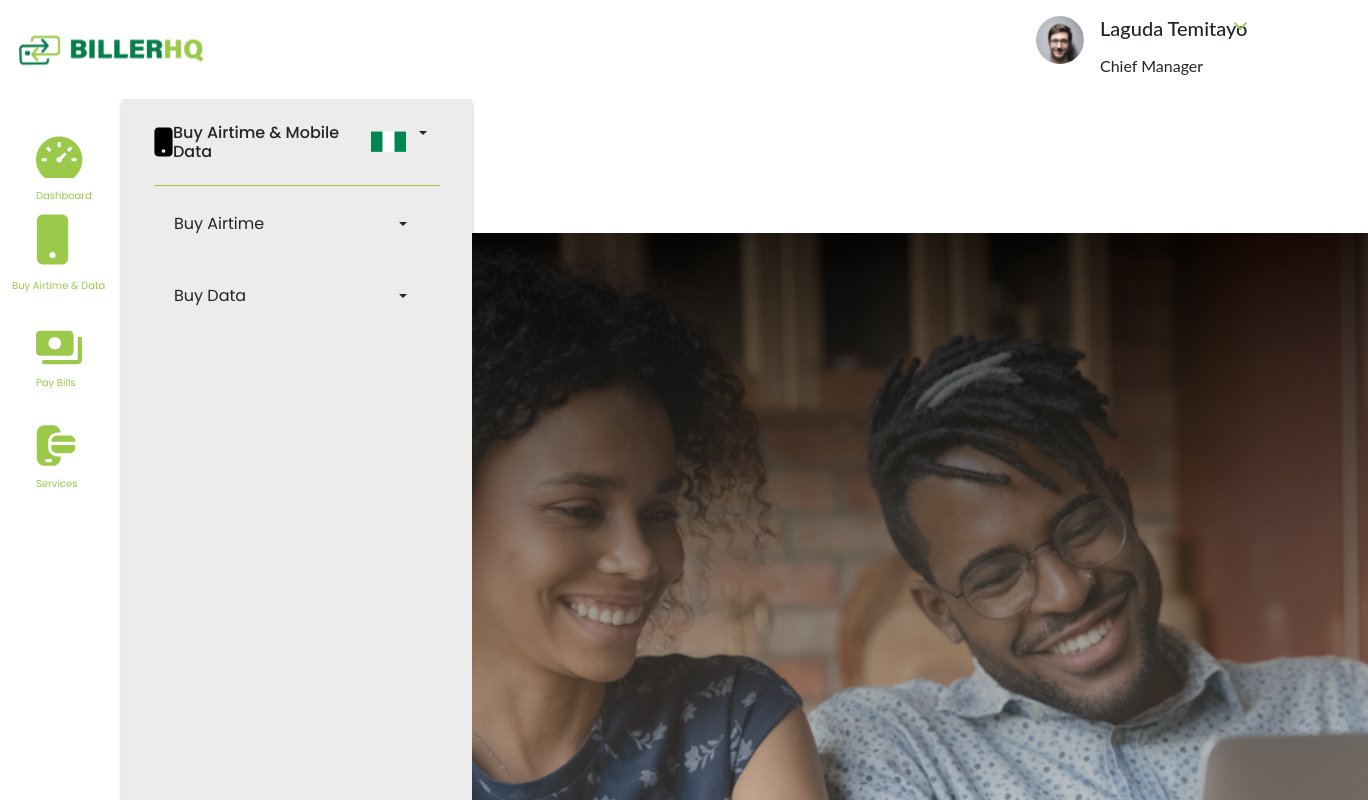
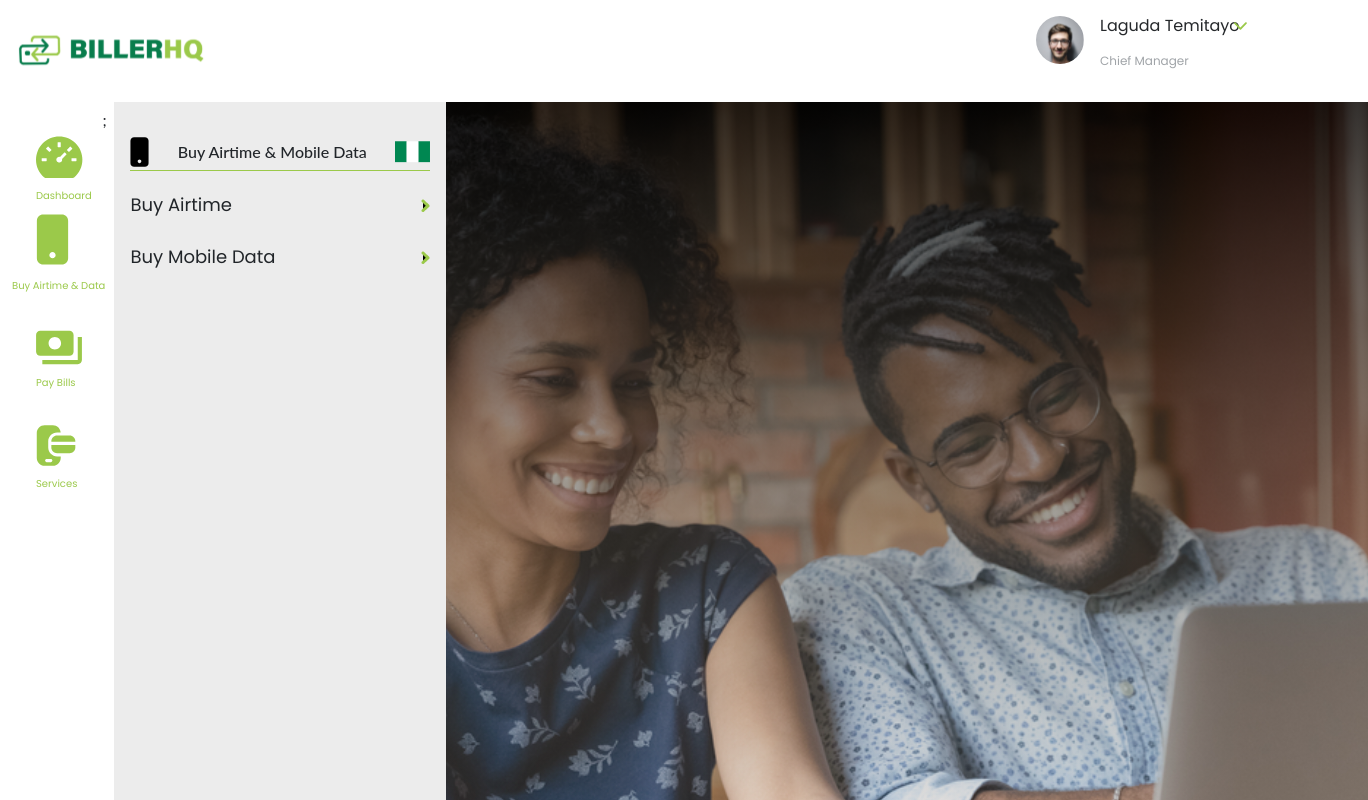
Before and after one commit to yewande-hassan/billerhq, a Next.js app: page /AirtimeandData in a window 1280 px wide. Shown: the top 800 px of the page, 1368 px wide, since content can reach past the window. Built offline with nearby package versions, Linux system fonts and the light colour scheme.

Commit message:
Fix on Dashboard and Buy Airtime

```diff
--- a/pages/EverythingBuy.js
+++ b/component/RechargeAirtime/EverythingBuy.js
@@ -1,26 +1,12 @@
 import React, { useState } from "react";
-// import { BaseLayout } from "../../component/common/ui";
-import AirtimeandData from "./AirtimeandData";
-import Header from "../component/common/ui/common/Header";
-import { SideNav } from "../component/common/ui/common";
-// import styles from "../../styles/EverythingBuy.module.css";
-import styles from "../styles/EverythingBuy.module.css";
-// import "../styles/globals.css";
-// import styles from "../../styles/Dashboard.module.css";
-import green from "../public/images/switch.png";
+import styles from "../../styles/EverythingBuy.module.css";
 
-export default function EverythingBuy() {
-  // const styles = require("./styles");
+export default function EverythingBuy({name}) {
   return (
     <>
-      <Header />
-
-      <SideNav />
-
-      <AirtimeandData />
       <div className={styles.beforeevery}>
         <div className={styles.everything}>
-          <h6 className={styles.buytext}>Buy Airtime</h6>
+          <h6 className={styles.buytext}>{name}</h6>
           <input
             className={styles.mobile}
             type="number"
@@ -32,7 +18,7 @@ export default function EverythingBuy() {
             <input
               className={styles.num}
               type="Amount"
-              placeholder="       Amount"
+              placeholder="Amount"
             />
           </div>
           <div className={styles.beneficiary}>
--- a/component/common/ui/common/Header/index.js
+++ b/component/common/ui/common/Header/index.js
@@ -25,8 +25,8 @@ export default function Header() {
       <div className={`d-flex flex-row ${styles.AvatarSection}`}>
         <img className={`${styles.avatar}`} src={Avatar.src} alt="Avatar" />
         <div>
-          <h5>Laguda Temitayo</h5>
-          <p>Chief Manager</p>
+          <h5  className={`${styles.heading5}`} >Laguda Temitayo</h5>
+          <p className={`${styles.paragraph}`}>Chief Manager</p>
         </div>
         <img className={`${styles.arrowUp}`} src={ArrowUp.src} alt="Arrow up" />
       </div>
--- a/pages/AirtimeandData/index.js
+++ b/pages/AirtimeandData/index.js
@@ -2,194 +2,65 @@ import React, { useState } from "react";
 import { BaseLayout } from "../../component/common/ui";
 import Phone from "../../public/images/Phone.svg";
 import Flag from "../../public/images/Flag.svg";
-import ArrowRight from "../../public/images/ArrowRight.svg";
-import styles from "../../styles/AirtimeandData.module.css";
+import PayBillsArrowIcons from "../../public/images/paybillsarrows.png";
+import Search from "../../component/common/ui/common/Search";
+import styles from "../../styles/payBills.module.css";
+import EverythingBuy from "../../component/RechargeAirtime/EverythingBuy";
 
 export default function AirtimeandData() {
-  // let timeOutId = null;
-  // const [selectedMenu, setSelectedMenu] = useState(false);
-  // const [toggleBuyAirtime, settoggleBuyAirtime]= useState(false);
-  // const [toggleBuyData, settoggleBuyData]= useState(false);
-
-  // const onBlurHandler = () => {
-  //   timeOutId = setTimeout(() => {
-  //     setSelectedMenu(false);
-  //   });
-  // };
-
-  // const onFocusHandler = () => {
-  //   clearTimeout(timeOutId);
-  // };
-
-  // const showBuyAirtime = () =>{
-  //   settoggleBuyAirtime(true);
-  //   settoggleBuyData(false);
-  // }
-  // const hideBuyAirtime = () =>{
-  //   settoggleBuyAirtime(false);
-  // }
-  // const renderBuyAirtimeModal = () => {
-  //   if (toggleBuyAirtime) {
-  //     return <sideNav/>;
-  //   }
-  // };
-  // const showBuyData = () =>{
-  //   settoggleBuyData(true);
-  //   settoggleBuyAirtime(false);
-  // }
-  // const hideBuyData = () =>{
-  //   settoggleBuyData(false);
-  // }
-  // const renderBuyDataModal = () => {
-  //   if (toggleBuyData) {
-  //   }
-  // };
+  const [showDropdown1, setShowDropdown1] =useState(false);
+  const [showDropdown2, setShowDropdown2] =useState(false);
+  const [showDstv, setShowDstv] = useState(null);
   return (
-    <div className={`${styles.contain}`}>
-      {/* {renderBuyAirtimeModal()} */}
-      <div className={`${styles.flex1}`}>
-        <div
-          className={`d-flex flex-row justify-content-between ${styles.AirtimeandData}`}
+    <div className={`container-fluid d-flex ${styles.sendMoneyDashboard}`}>
+      <div className={`${styles.sendMoneyPopup}`}>
+        <div className={`d-flex flex-direction-row justify-content-between mb-3 ${styles.line}`}
         >
           <img src={Phone.src} />
           <h6 className="pt-2">Buy Airtime & Mobile Data</h6>
           <img src={Flag.src} />
-          <div className="dropdown">
-            <button
-              className="btn dropdown-toggle"
-              type="button"
-              id="dropdownMenuButton1"
-              data-bs-toggle="dropdown"
-              aria-expanded="false"
-            ></button>
-            <ul className="dropdown-menu" aria-labelledby="dropdownMenuButton1">
-              <li>
-                <a className="dropdown-item" href="#">
-                  Buy Airtime
-                </a>
-              </li>
-              <li>
-                <a className="dropdown-item" href="#">
-                  Buy Data
-                </a>
-              </li>
-            </ul>
+        </div>
+        <div>
+            <p className={`${styles.alignment}`} onClick={()=>setShowDropdown1(true)}>
+              Buy Airtime
+              <a href="" className={`${styles.flagImg}`}>
+                <img src={PayBillsArrowIcons.src} alt="" className="ps-3" />
+              </a>
+            </p>
+            {showDropdown1 ? (
+                  <div className={`${styles.cableDropdown}`}>
+                    <p className={`${styles.cableList}`} onClick={()=> {setShowDstv("Mtn")}}>Mtn</p>
+                    <p className={`${styles.cableList}`} onClick={()=> {setShowDstv("Globacom")}}>Globacom</p>
+                    <p className={`${styles.cableList}`} onClick={()=> {setShowDstv("Airtel")}}>Airtel</p>
+                    <p className={`${styles.cableList}`} onClick={()=> {setShowDstv("9mobile")}}>9mobile</p>
+                  </div>
+            ):null}
+          </div>
+          <div>
+            <p className={`${styles.alignment}`} onClick={()=>setShowDropdown2(true)}>
+              Buy Mobile Data
+              <a href="" className={` ${styles.flagImg}`}>
+                <img src={PayBillsArrowIcons.src} alt="" className="ps-3" />
+              </a>
+            </p>
+            {showDropdown2 ? (
+                  <div>
+                    <p>Mtn</p>
+                    <p>Airtel</p>
+                    <p>Globacom</p>
+                    <p>9mobile</p>
+                  </div>
+            ):null}
           </div>
         </div>
-        <div className={styles.dflex}>
-          <p>Buy Airtime</p>
-          <div
-            className="dropdown"
-            // className={`container-full`}
-            // onBlur={() => onBlurHandler()}
-            // onFocus={() => onFocusHandler()}
-          >
-            <button
-              className="btn dropdown-toggle"
-              type="button"
-              id="dropdownMenuButton1"
-              data-bs-toggle="dropdown"
-              aria-expanded="false"
-            ></button>
-            <ul className="dropdown-menu" aria-labelledby="dropdownMenuButton1">
-              <li>
-                <a className="dropdown-item" href="/EverythingBuy">
-                  MTN
-                </a>
-              </li>
-              <li>
-                <a className="dropdown-item" href="/EverythingBuy">
-                  AIRTEL
-                </a>
-              </li>
-              <li>
-                <a className="dropdown-item" href="/EverythingBuy">
-                  GLO
-                </a>
-              </li>
-              <li>
-                <a className="dropdown-item" href="/EverythingBuy">
-                  9MOBILE
-                </a>
-              </li>
-            </ul>
-            {/* <p
-                    className={`button --elipses`}
-                    onClick={() => showBuyAirtime()}
-                    aria-haspopup="true"
-                    aria-expanded={selectedMenu}
-                  >
-              <img src={ArrowRight.src}/>
-              </p> */}
-          </div>
-        </div>
-        {/* <div className={styles.dflex}>
-          <p>Buy Mobile Data</p>
-          <div
-            className={`container-full`}
-            // onBlur={() => onBlurHandler()}
-            // onFocus={() => onFocusHandler()}
-          >
-            <p
-              className={`button --elipses`}
-              // onClick={() => showBuyAirtime()}
-              // aria-haspopup="true"
-              // aria-expanded={selectedMenu}
-            >
-              <img src={ArrowRight.src} />
-            </p>
-          </div>
-        </div> */}
-        <div className={styles.dflex}>
-          <p>Buy Data</p>
-          <div
-            className="dropdown"
-            // className={`container-full`}
-            // onBlur={() => onBlurHandler()}
-            // onFocus={() => onFocusHandler()}
-          >
-            <button
-              className="btn dropdown-toggle"
-              type="button"
-              id="dropdownMenuButton1"
-              data-bs-toggle="dropdown"
-              aria-expanded="false"
-            ></button>
-            <ul className="dropdown-menu" aria-labelledby="dropdownMenuButton1">
-              <li>
-                <a className="dropdown-item" href="/EverythingBuy">
-                  MTN
-                </a>
-              </li>
-              <li>
-                <a className="dropdown-item" href="/EverythingBuy">
-                  AIRTEL
-                </a>
-              </li>
-              <li>
-                <a className="dropdown-item" href="/EverythingBuy">
-                  GLO
-                </a>
-              </li>
-              <li>
-                <a className="dropdown-item" href="/EverythingBuy">
-                  9MOBILE
-                </a>
-              </li>
-            </ul>
-            {/* <p
-                    className={`button --elipses`}
-                    onClick={() => showBuyAirtime()}
-                    aria-haspopup="true"
-                    aria-expanded={selectedMenu}
-                  >
-              <img src={ArrowRight.src}/>
-              </p> */}
-          </div>
+        <div className={`${styles.backgroundImage}`}>
+          {
+            showDstv != null ? <EverythingBuy name={showDstv} /> : null
+          }
         </div>
       </div>
-      <div className={styles.flex2}></div>
-    </div>
+
   );
+
 }
 AirtimeandData.Layout = BaseLayout;
--- a/pages/dashboard/index.js
+++ b/pages/dashboard/index.js
@@ -2,7 +2,6 @@ import React from "react";
 import { BaseLayout } from "../../component/common/ui";
 import illustration1 from "../../public/images/illustration1.svg";
 import mainCard from "../../public/images/cardsBalance.svg";
-import bars from "../../public/images/bars.svg";
 import Airtime from "../../public/images/Airtime.svg";
 import Threedots from "../../public/images/Threedots.svg";
 import Transfer from "../../public/images/Transfer.svg";
@@ -14,8 +13,6 @@ import Bank from "../../public/images/Bank.svg";
 import styles from "../../styles/Dashboard.module.css";
 import Single from "../../public/images/ic_chevron2.svg";
 import Double from "../../public/images/ic_chevron3.svg";
-
-
 
 export default function Dashboard() {
   return (
--- a/pages/payBills/index.js
+++ b/pages/payBills/index.js
@@ -67,13 +67,9 @@ const payBills = () => {
           </div>
         </div>
         <div className={`${styles.backgroundImage}`}>
-
           {
             showDstv != null ? <DstvModal name={showDstv}/> :  <Search height={18} width={20}/>
           }
-            {/* {
-            showDstv=="Gotv" ? <DstvModal name={showDstv}/>: null
-          } */}
         </div>
       </div>
     </>
--- a/styles/BaseLayout.module.css
+++ b/styles/BaseLayout.module.css
@@ -2,9 +2,9 @@
     margin-left: 8vw;
     margin-top: 8vw;
   }
-  @media (min-width: 576px) {
+  /* @media (min-width: 576px) {
     .marginLeft {
       margin-left: 15vw;
       margin-top: 15vh;
     }
-  }
+  } */
--- a/styles/Dashboard.module.css
+++ b/styles/Dashboard.module.css
@@ -1,7 +1,8 @@
 @import url('https://fonts.googleapis.com/css2?family=Poppins:ital,wght@0,100;0,200;0,300;0,400;0,500;0,600;0,700;0,800;1,100;1,200;1,300;1,400;1,500;1,600;1,700;1,800&display=swap');
 .container{
     background: #F9F4ED;
-    width:90vw;
+    width:92vw;
+    height: 92vh;
     overflow-x: hidden;
 }
 .header{
@@ -12,8 +13,8 @@
     height: max-content;
     background: #9BC94A;
     padding: 1rem 3rem;
-        margin-top: 20px;
-    margin-left: 60px;
+    margin-top: 20px;
+    margin-left: 30px;
     width: 1130px;
     border-radius: 20px;
 }
@@ -23,8 +24,8 @@
 .diffferent_card {
   display: flex;
   justify-content: space-between;
-  width: 300px;
-  margin-left: 175px;
+  /* width: 300px;
+  margin-left: 175px; */
 }
 .cards {
   display: flex;
@@ -36,7 +37,7 @@
 }
 .card_balance {
   height: 350px;
-  width: 614px;
+  /* width: 614px; */
 }
 .icon_dashboard {
   width: 20px;
@@ -143,7 +144,7 @@
   border-radius: 0px;
 }
 .icon7 {
-height: 30.40625px;
+    height: 30.40625px;
     width: 30.375px;
     border-radius: 0px;
     margin-top: -5px;
--- a/styles/SideNav.module.css
+++ b/styles/SideNav.module.css
@@ -40,6 +40,7 @@ margin-top: 8vh;
 }
 .AvatarSection {
   position: relative;
+  font-family: Poppins;
   width: 20%;
   margin-top: 1rem;
 }
@@ -54,7 +55,6 @@ margin-top: 8vh;
 .flex {
   padding: auto;
 }
-
 .searchicon{
     border: 1px solid #9bc94a;
     padding: 0.8rem;
@@ -64,7 +64,7 @@ margin-top: 8vh;
     border-bottom-left-radius: 4px;
 }
 .heading5{
-  font-family: 'Roboto', sans-serif;
+  font-family: Poppins;
   font-size: 16px;
   font-weight: 400;
   color:#25282B;
--- a/styles/payBills.module.css
+++ b/styles/payBills.module.css
@@ -8,6 +8,7 @@
 .Image{
   width:100%;
 }
+
 .backgroundImage{
   background-image: url('../public/images/backgroundimg.svg');
   background-repeat: no-repeat;
--- a/styles/vessels.module.css
+++ b/styles/vessels.module.css
@@ -135,7 +135,6 @@ color: #000000;
     border: 0.5px solid #9BC94A;
     box-sizing: border-box;
     border-radius: 6px;
-    width:100%;
     font-family: Poppins;
     font-style: normal;
     font-weight: 400;
```
Also changed, not shown: pages/transferMoney 2.js (deleted, +0 -68 lines), styles/overlay.module 2.css (deleted, +0 -26 lines).
